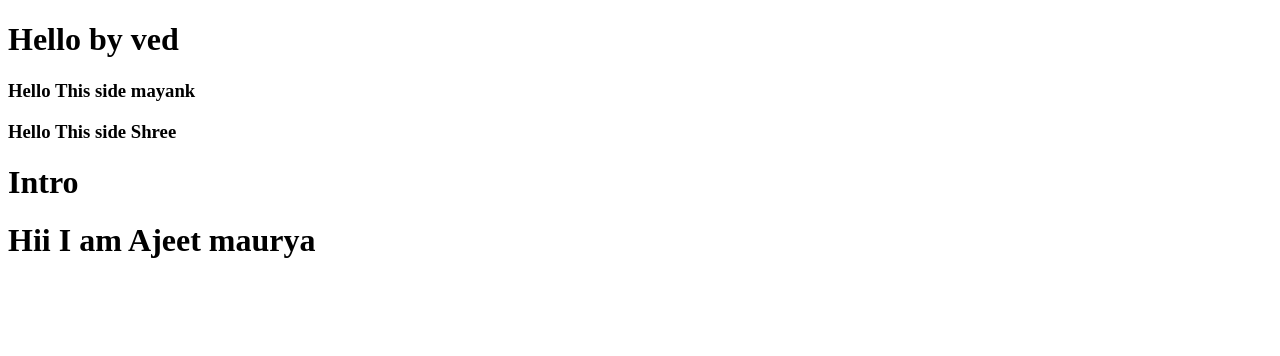
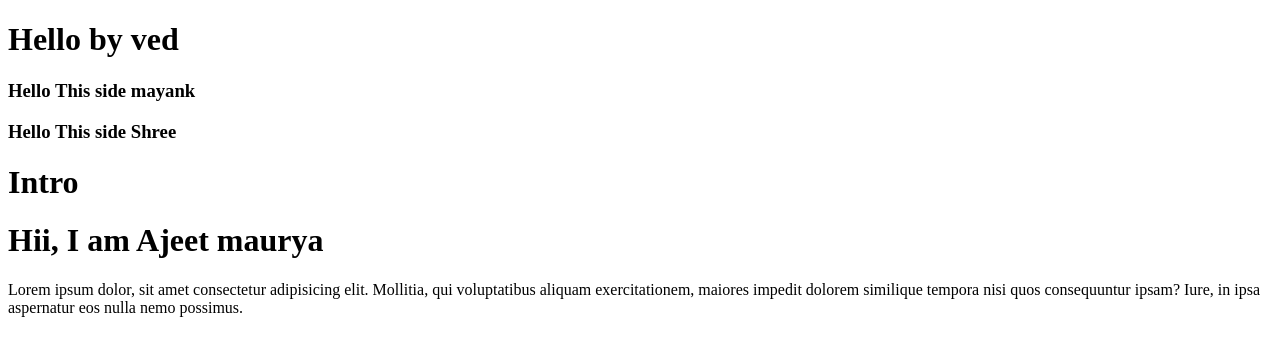
Before and after one commit to vedprakash7318/Demo, a plain HTML site: page index.html in a window 1280 px wide. Drawn offline with Linux system fonts and the light colour scheme.

Commit message:
Add Paragraph

```diff
--- a/index.html
+++ b/index.html
@@ -10,6 +10,7 @@
     <h3>Hello This side mayank</h3>
     <h3>Hello This side Shree</h3>
     <h1> Intro </h1>
-    <h1>Hii I am Ajeet maurya</h1>
+    <h1>Hii, I am Ajeet maurya</h1>
+    <p>Lorem ipsum dolor, sit amet consectetur adipisicing elit. Mollitia, qui voluptatibus aliquam exercitationem, maiores impedit dolorem similique tempora nisi quos consequuntur ipsam? Iure, in ipsa aspernatur eos nulla nemo possimus.</p>
 </body>
 </html>
```
